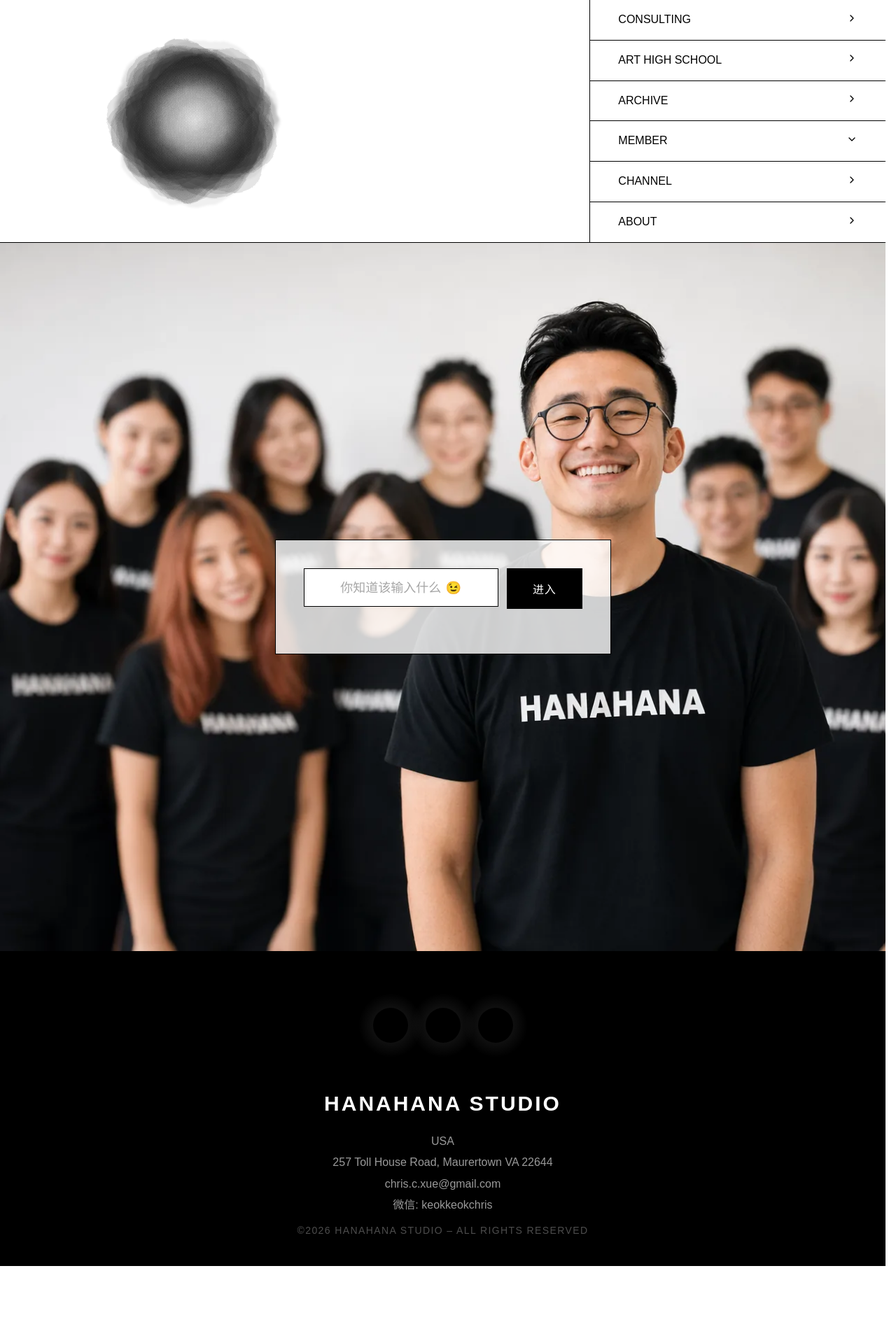
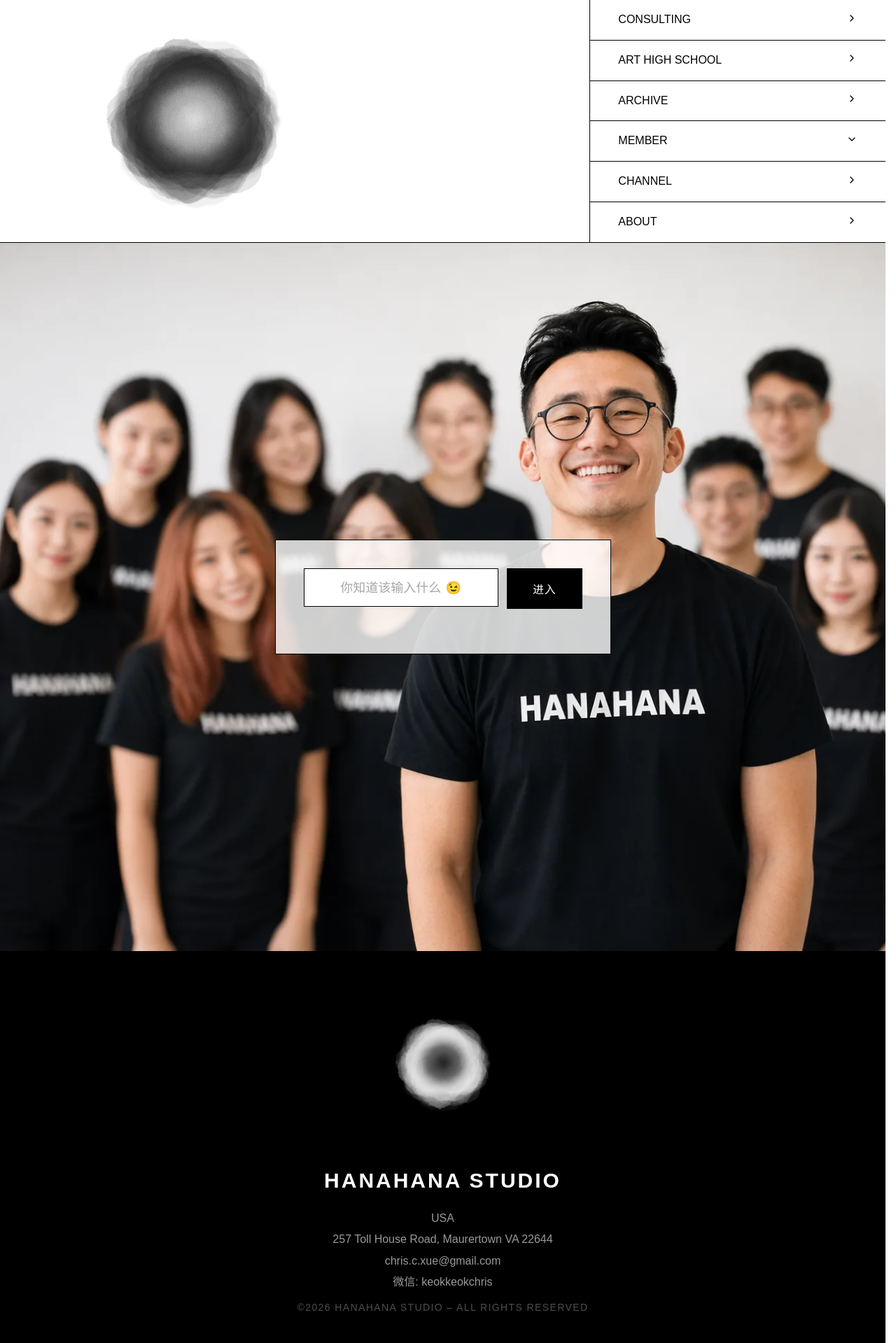
Before and after one commit to chriscxue/hanahana.studio, a Jekyll site: the page built from Member.html, in a window 1280 px wide. Shown: the whole page at 70% size. Built offline with Jekyll 4.4.1, drawn with Linux system fonts in a browser that asks for light colours; some web fonts are replaced; before the commit the page ends 1809 px from its top, so only the background shows below that.

Commit message:
footer logo 换成 ink overlap r2c5 渐变版（黑底白墨）
- header 的墨滴动画重构为 window.hhInitInkLogo(bleedGroup, bodyGroup, gradId) 供两处复用
- footer SVG 用白色渐变（hhInkGradF），滤镜同参数独立defs，尺寸 200×50 改 160×160
- 全部页面 header include 均在 footer 之前，函数定义顺序安全

Co-Authored-By: Claude Fable 5 <noreply@anthropic.com>

```diff
--- a/_includes/footer.html
+++ b/_includes/footer.html
@@ -1,35 +1,26 @@
     <footer class="footer">
         <a href="{{ '/Consulting.html' | relative_url }}" class="footer-logo">
-            <svg width="100%" height="100%" viewBox="0 0 96 24" preserveAspectRatio="xMidYMid meet" overflow="visible" fill="none" xmlns="http://www.w3.org/2000/svg">
+            <!-- ink overlap r2c5 渐变版，黑底白墨；形状动画由 header.html 定义的 window.hhInitInkLogo 驱动 -->
+            <svg width="100%" height="100%" viewBox="0 0 300 300" xmlns="http://www.w3.org/2000/svg">
                 <defs>
-                    <radialGradient id="fwg1" cx="50%" cy="50%" r="50%">
-                        <stop offset="0%"   stop-color="#fff" stop-opacity="0.9"/>
-                        <stop offset="40%"  stop-color="#fff" stop-opacity="0.4"/>
-                        <stop offset="100%" stop-color="#fff" stop-opacity="0"/>
+                    <radialGradient id="hhInkGradF">
+                        <stop offset="0%"  stop-color="#fff" stop-opacity="0.05"/>
+                        <stop offset="45%" stop-color="#fff" stop-opacity="0.25"/>
+                        <stop offset="80%" stop-color="#fff" stop-opacity="1"/>
+                        <stop offset="100%" stop-color="#fff" stop-opacity="1"/>
                     </radialGradient>
-                    <radialGradient id="fwg2" cx="50%" cy="50%" r="50%">
-                        <stop offset="0%"   stop-color="#fff" stop-opacity="0.9"/>
-                        <stop offset="40%"  stop-color="#fff" stop-opacity="0.4"/>
-                        <stop offset="100%" stop-color="#fff" stop-opacity="0"/>
-                    </radialGradient>
-                    <radialGradient id="fwg3" cx="50%" cy="50%" r="50%">
-                        <stop offset="0%"   stop-color="#fff" stop-opacity="0.9"/>
-                        <stop offset="40%"  stop-color="#fff" stop-opacity="0.4"/>
-                        <stop offset="100%" stop-color="#fff" stop-opacity="0"/>
-                    </radialGradient>
+                    <filter id="hhInkEdgeF" x="-15%" y="-15%" width="130%" height="130%">
+                        <feTurbulence type="fractalNoise" baseFrequency="0.045" numOctaves="3" seed="9" result="noise"/>
+                        <feDisplacementMap in="SourceGraphic" in2="noise" scale="6" xChannelSelector="R" yChannelSelector="G"/>
+                    </filter>
+                    <filter id="hhInkBleedF" x="-20%" y="-20%" width="140%" height="140%">
+                        <feTurbulence type="fractalNoise" baseFrequency="0.035" numOctaves="3" seed="7" result="noise"/>
+                        <feDisplacementMap in="SourceGraphic" in2="noise" scale="9" xChannelSelector="R" yChannelSelector="G" result="displaced"/>
+                        <feGaussianBlur in="displaced" stdDeviation="1.6"/>
+                    </filter>
                 </defs>
-                <circle cx="12" cy="12" r="22" fill="url(#fwg1)" opacity="0.2">
-                    <animate attributeName="opacity" values="0.2;1;0.2" dur="7s" begin="0s" repeatCount="indefinite" calcMode="spline" keyTimes="0;0.5;1" keySplines="0.4 0 0.6 1;0.4 0 0.6 1"/>
-                </circle>
-                <circle cx="48" cy="12" r="22" fill="url(#fwg2)" opacity="0.2">
-                    <animate attributeName="opacity" values="0.2;1;0.2" dur="7s" begin="1.2s" repeatCount="indefinite" calcMode="spline" keyTimes="0;0.5;1" keySplines="0.4 0 0.6 1;0.4 0 0.6 1"/>
-                </circle>
-                <circle cx="84" cy="12" r="22" fill="url(#fwg3)" opacity="0.2">
-                    <animate attributeName="opacity" values="0.2;1;0.2" dur="7s" begin="2.4s" repeatCount="indefinite" calcMode="spline" keyTimes="0;0.5;1" keySplines="0.4 0 0.6 1;0.4 0 0.6 1"/>
-                </circle>
-                <circle cx="12" cy="12" r="12" fill="#000"/>
-                <circle cx="48" cy="12" r="12" fill="#000"/>
-                <circle cx="84" cy="12" r="12" fill="#000"/>
+                <g id="hh-ink-bleed-f" filter="url(#hhInkBleedF)"></g>
+                <g id="hh-ink-body-f" filter="url(#hhInkEdgeF)"></g>
             </svg>
         </a>
         <div class="footer-info">
--- a/assets/css/shared.css
+++ b/assets/css/shared.css
@@ -57,7 +57,7 @@ body {
     padding: 80px 40px 40px;
     gap: 60px;
 }
-.footer-logo { display: block; width: 200px; height: 50px; }
+.footer-logo { display: block; width: 160px; height: 160px; }
 .footer-info { display: flex; flex-direction: column; align-items: center; gap: 8px; text-align: center; }
 .footer-info p { font-size: 16px; font-weight: 200; line-height: 1.4; color: rgba(255,255,255,0.6); }
 .footer-info .footer-name { font-size: 30px; font-weight: 600; line-height: 1.8; letter-spacing: 0.1em; color: #fff; margin-bottom: 8px; }
```
Also changed, not shown: other parts of _includes/footer.html (+10 -0 lines), _includes/header.html (+10 -7 lines).
